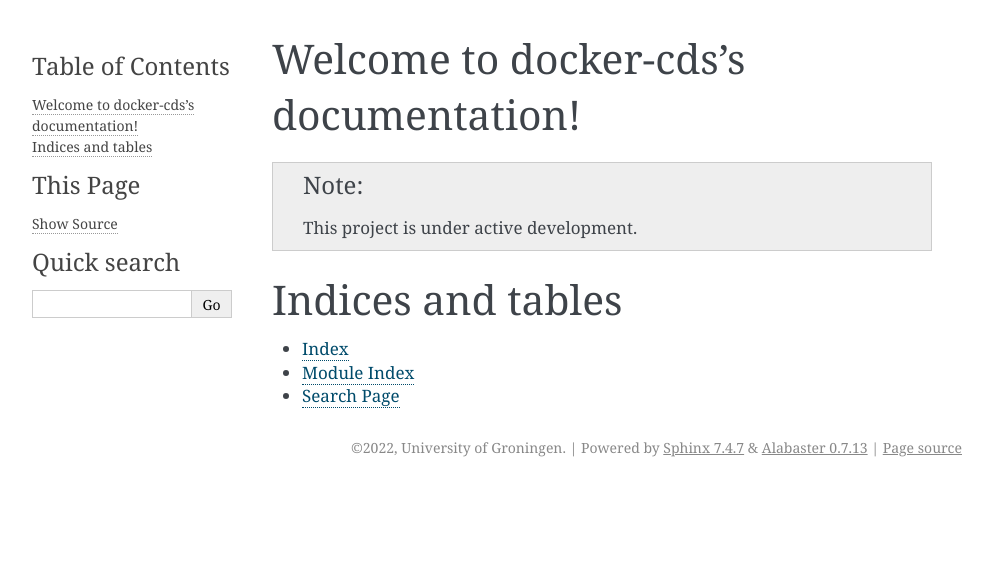
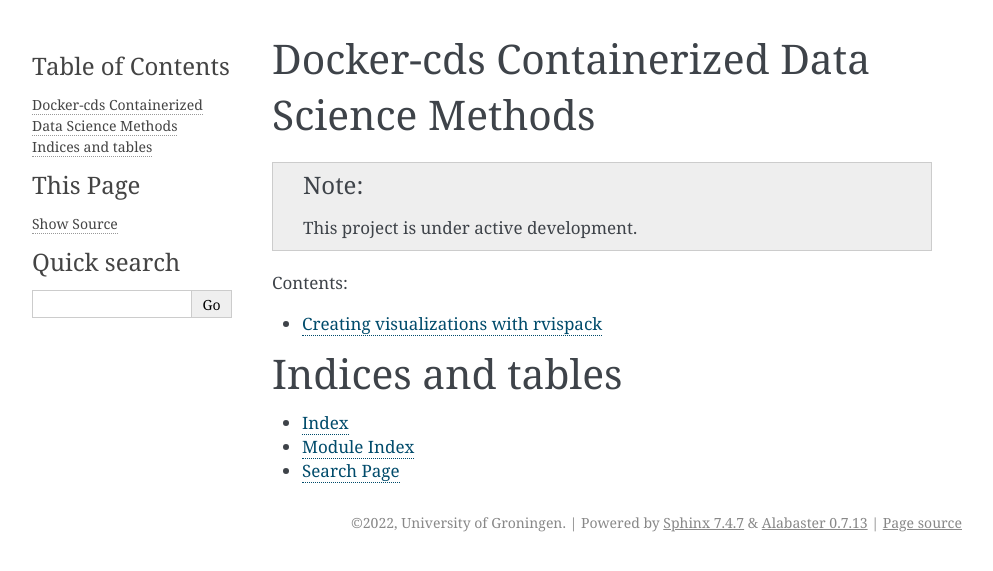
Before and after one commit to rijksuniversiteit-groningen/docker-cds, a Sphinx documentation site: the page built from docs/source/index.rst, in a window 1280 px wide. Shown: the top 571 px of the page, without its empty margins (148-1141 px from the left). Built offline with Sphinx 7.4.7, drawn with Linux system fonts in a browser that asks for light colours.

```diff
--- a/docs/source/index.rst
+++ b/docs/source/index.rst
@@ -3,7 +3,7 @@
    You can adapt this file completely to your liking, but it should at least
    contain the root `toctree` directive.
 
-Welcome to docker-cds's documentation!
+Docker-cds Containerized Data Science Methods
 ======================================
 
 
@@ -12,8 +12,10 @@ Welcome to docker-cds's documentation!
    This project is under active development.
 
 .. toctree::
-   :maxdepth: 2
+   :maxdepth: 3
    :caption: Contents:
+
+   using/visualization/rvispack
 
 
 
--- /dev/null
+++ b/docs/source/using/visualization/rvispack.rst
@@ -0,0 +1,2 @@
+Creating visualizations with rvispack
+=====================================
```
